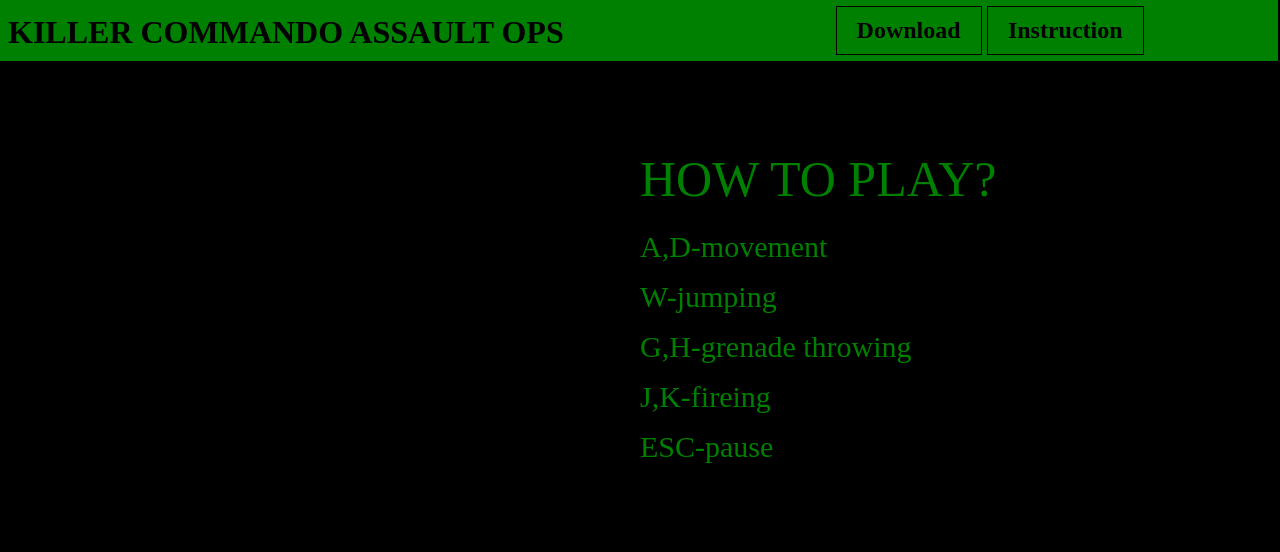
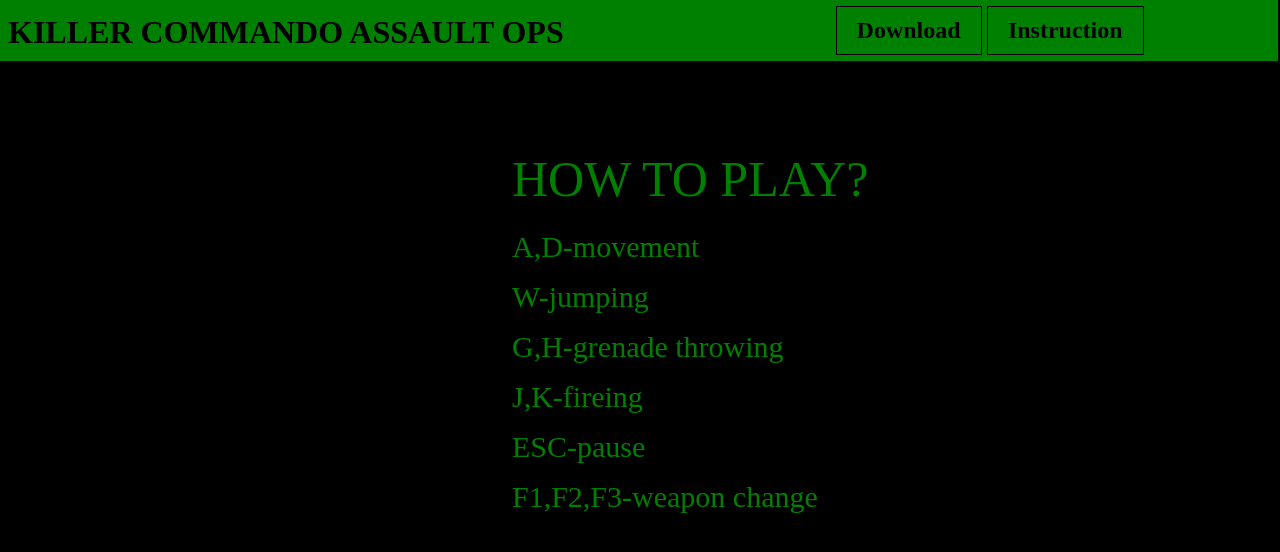
Before and after one commit to MieszkoR/MieszkoR.github.io, a plain HTML site: page index2.html in a window 1280 px wide. Drawn offline with Linux system fonts and the light colour scheme.

Commit message:
Update index2.html

```diff
--- a/index2.html
+++ b/index2.html
@@ -14,13 +14,14 @@
 
 
 </a >
-<a STYLE="left:50%;">
-<p STYLE="position:absolute;color:green;TOP:100px;left:50%; font-size:50px;"> HOW TO PLAY?  </p>
-<p STYLE="position:absolute;color:green;TOP:200px;left:50%;  font-size:30px">A,D-movement  </p>
-<p STYLE="position:absolute;color:green;TOP:250px; left:50%; font-size:30px">W-jumping  </p>
-<p STYLE="position:absolute;color:green;TOP:300px;left:50%;  font-size:30px">G,H-grenade throwing  </p>
-<p STYLE="position:absolute;color:green;TOP:350px;left:50%;  font-size:30px">J,K-fireing  </p>
-<p STYLE="position:absolute;color:green;TOP:400px; left:50%; font-size:30px">ESC-pause  </p>
+<a STYLE="left:40%;">
+<p STYLE="position:absolute;color:green;TOP:100px;left:40%; font-size:50px;"> HOW TO PLAY?  </p>
+<p STYLE="position:absolute;color:green;TOP:200px;left:40%;  font-size:30px">A,D-movement  </p>
+<p STYLE="position:absolute;color:green;TOP:250px; left:40%; font-size:30px">W-jumping  </p>
+<p STYLE="position:absolute;color:green;TOP:300px;left:40%;  font-size:30px">G,H-grenade throwing  </p>
+<p STYLE="position:absolute;color:green;TOP:350px;left:40%;  font-size:30px">J,K-fireing  </p>
+<p STYLE="position:absolute;color:green;TOP:400px; left:40%; font-size:30px">ESC-pause  </p>
+<p STYLE="position:absolute;color:green;TOP:450px; left:40%; font-size:30px">F1,F2,F3-weapon change  </p>
 
 <p STYLE="position:absolute;color:green;TOP:150px; RIGHT:850px;">   </p>
 
```
